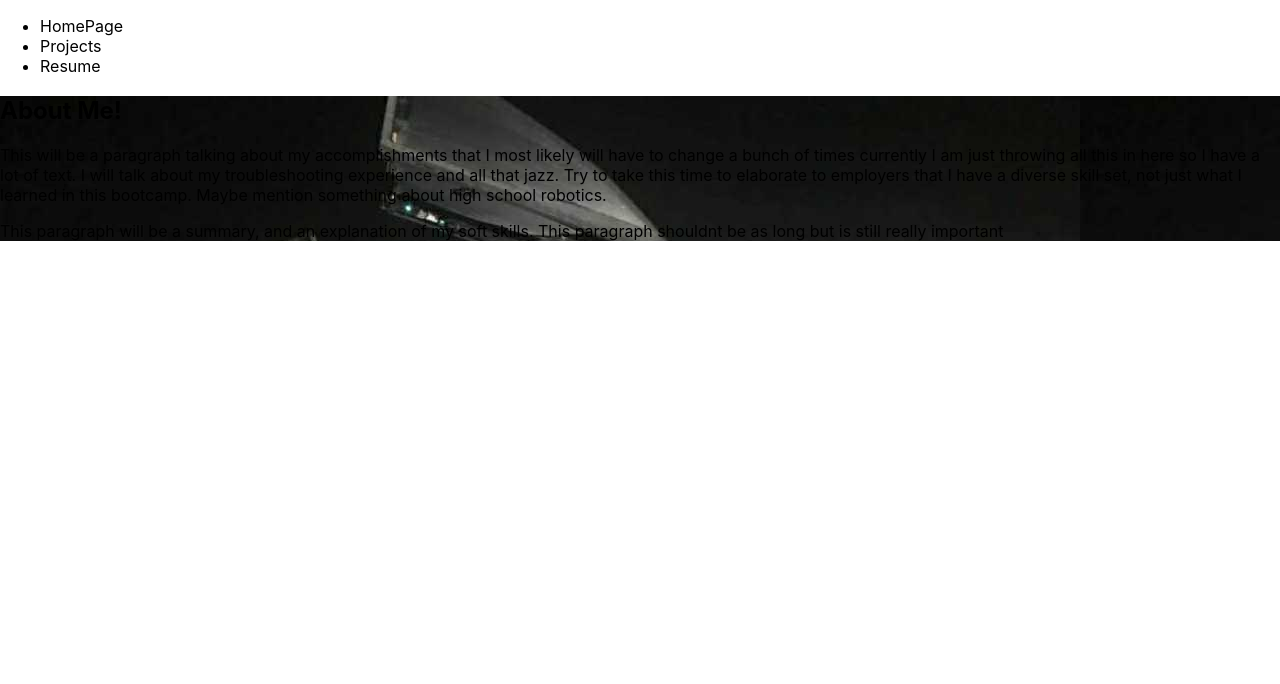
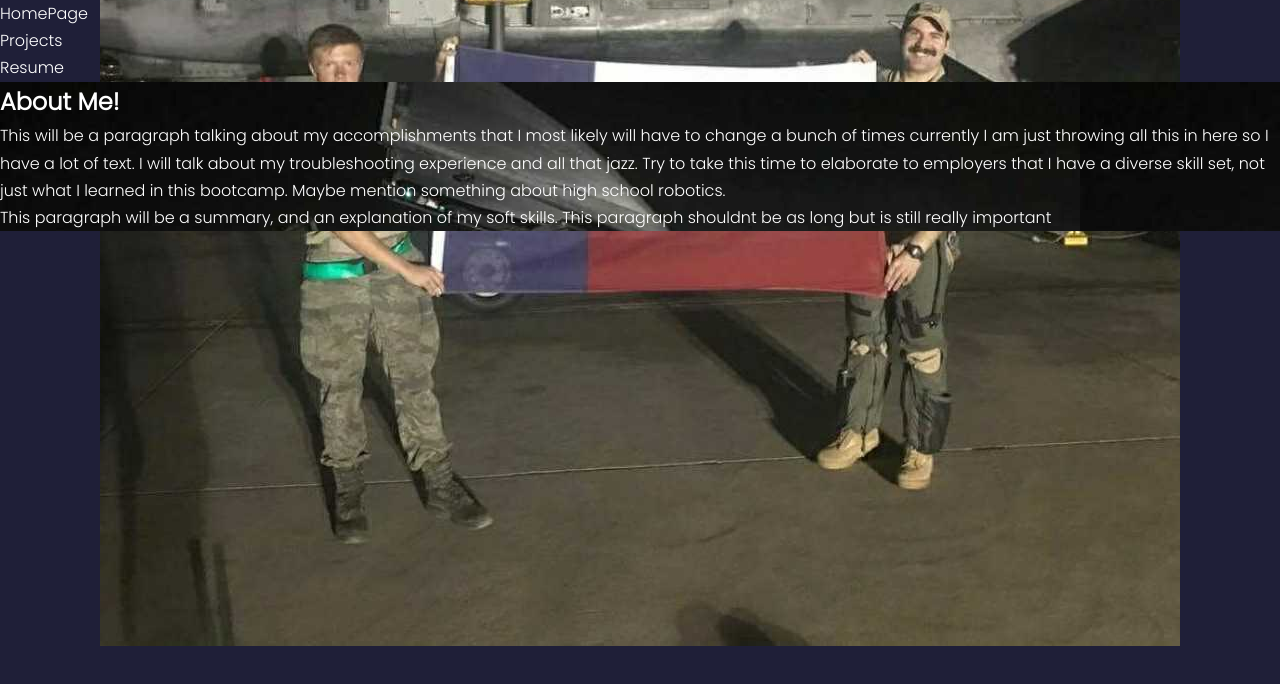
Before and after one commit to kyrotomato/portfolio-react, a React (Create React App) app: page / in a window 1280 px wide. Shown: the top 684 px of the page. Built offline with nearby package versions, Linux system fonts and the light colour scheme.

Commit message:
added multiple elements and started styling CSS

```diff
--- a/src/App.js
+++ b/src/App.js
@@ -1,16 +1,24 @@
-
+import React from 'react';
 import About from './components/About';
 import Nav from './components/Nav'
+import Header from './components/Header';
+import Footer from './components/Footer';
+import Projects from './components/Projects';
+import Resume from './components/Resume';
+import Contact from './components/Contact';
 
 
 function App() {
   return (
-    <div>
-      <Nav></Nav>
-      <main>
-      <About></About>
-      </main>
-    </div>
+<>
+<Header></Header>
+<Nav></Nav>
+<About></About>
+<Resume></Resume>
+<Projects></Projects>
+<Contact></Contact>
+<Footer></Footer>
+</>
   );
 }
 
--- /dev/null
+++ b/src/components/Contact/index.js
@@ -0,0 +1,8 @@
+import React from 'react';
+import './contact.css';
+
+function contact(){
+    <div></div>
+}
+
+export default contact
--- /dev/null
+++ b/src/components/Footer/index.js
@@ -0,0 +1,8 @@
+import React from 'react';
+import './footer.css';
+
+function Footer(){
+    <div></div>
+}
+
+export default Footer
--- /dev/null
+++ b/src/components/Header/index.js
@@ -0,0 +1,9 @@
+import React from 'react';
+import './header.css';
+
+function Header(){
+    <div></div>
+}
+
+
+export default Header
--- /dev/null
+++ b/src/components/Projects/index.js
@@ -0,0 +1,8 @@
+import React from 'react';
+import './projects.css';
+
+function Projects(){
+    <div></div>
+}
+
+export default Projects
--- /dev/null
+++ b/src/components/Resume/index.js
@@ -0,0 +1,8 @@
+import React from 'react'
+import './resume.css'
+
+function Resume(){
+    <div></div>
+}
+
+export default Resume
--- a/src/index.css
+++ b/src/index.css
@@ -1,13 +1,44 @@
+@import url('https://fonts.googleapis.com/css2?family=Open+Sans:wght@400;700&family=Poppins:wght@300&family=Staatliches&display=swap');
 body {
-  margin: 0;
-  font-family: -apple-system, BlinkMacSystemFont, 'Segoe UI', 'Roboto', 'Oxygen',
-    'Ubuntu', 'Cantarell', 'Fira Sans', 'Droid Sans', 'Helvetica Neue',
-    sans-serif;
-  -webkit-font-smoothing: antialiased;
-  -moz-osx-font-smoothing: grayscale;
+  background: var(--color-bg);
+  font-family: 'Poppins', sans-serif;
+  color: var(--color-white);
+  line-height: 1.7;;
+  background-image: url(../src/Assets/Images/texas.jpg);
+  background-repeat: no-repeat;
+  background-position: center;
 }
 
 code {
   font-family: source-code-pro, Menlo, Monaco, Consolas, 'Courier New',
     monospace;
 }
+* {
+  margin: 0;
+  padding: 0;
+  border: 0;
+  outline: 0;
+  box-sizing: 0;
+  list-style: none;
+  text-decoration: none;
+}
+:root {
+  --color-bg: #1f1f38;
+  --color-bg-variant: #2c2c6c;
+  --color-primary: lightgreen;
+  --color-primary-variant: #4d94ff;
+  --color-white: #fff;
+  --color-light:	#808080;
+
+  --container-width-lg: 75%;
+  --container-width-md: 86%;
+  --container-width-ms: 90%;
+}
+
+html {
+  scroll-behavior: smooth;
+}
+
+::-webkit-scrollbar{
+  display: none;
+}
```
Also changed, not shown: src/components/Contact/contact.css (added), src/components/Footer/footer.css (added), src/components/Header/header.css (added), src/components/Projects/projects.css (added), src/components/Resume/resume.css (added).
